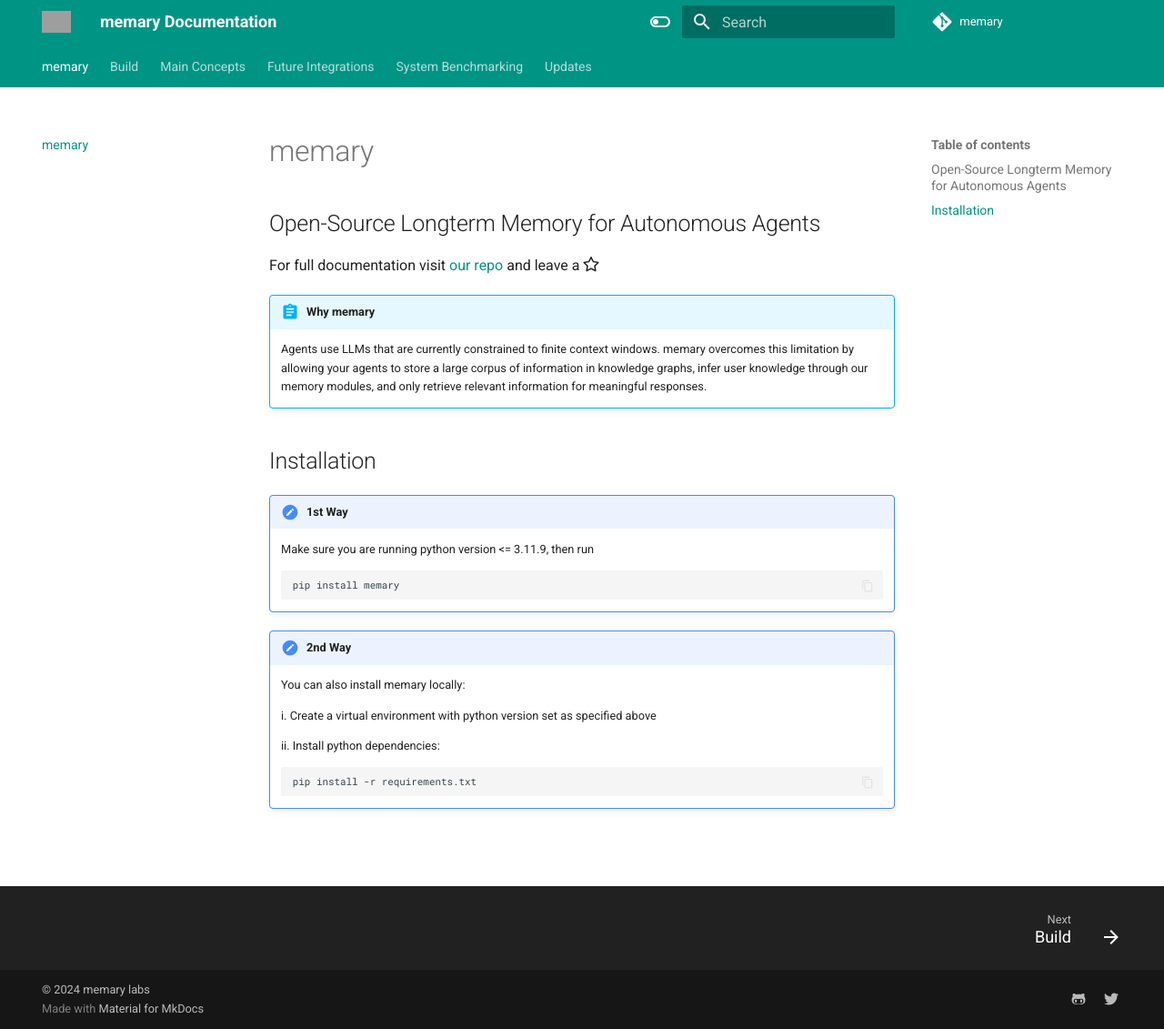
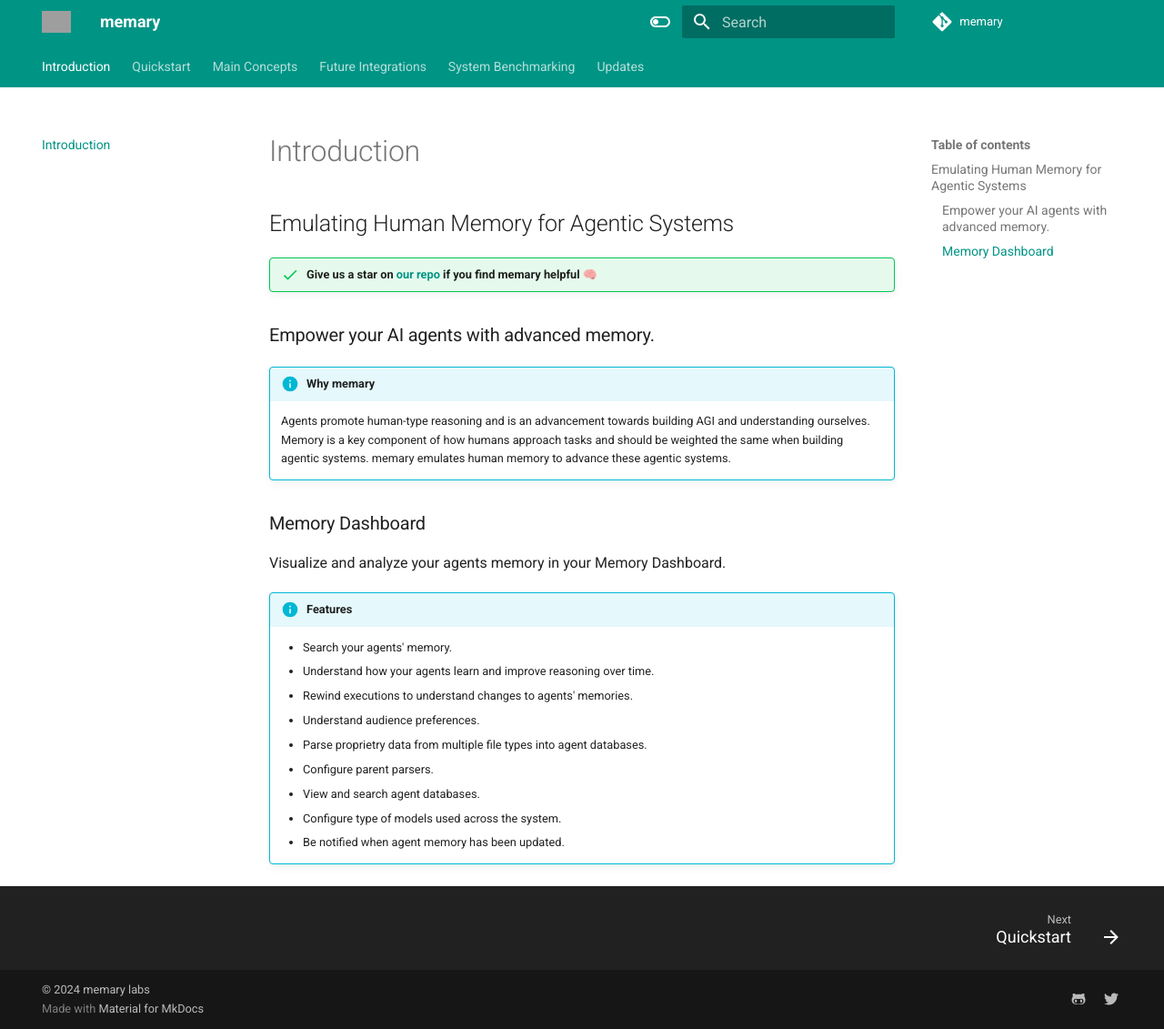
Before and after one commit to kingjulio8238/memarydocs, an MkDocs documentation site: the page built from docs/index.md, in a window 1280 px wide and 1131 px high. Shown: the whole window at 91% size. Built offline with MkDocs 1.6.1 and Material for MkDocs 9.7.7, drawn with Linux system fonts in a browser that asks for light colours; comment, search, counter and statistics services are not loaded; grey boxes are pictures that could not be loaded.

Commit message:
updated introduction and quickstart. Continue with quickstart including dashboard main feature which is reasoningacross executions

````diff
--- a/docs/index.md
+++ b/docs/index.md
@@ -1,25 +1,30 @@
-# memary
+# Introduction
 
-## Open-Source Longterm Memory for Autonomous Agents
+## Emulating Human Memory for Agentic Systems
 
-For full documentation visit [our repo](https://github.com/kingjulio8238/memary/tree/ollama-integration) and leave a :fontawesome-regular-star:
+!!! success "Give us a star on [our repo](https://github.com/kingjulio8238/memary/tree/ollama-integration) if you find memary helpful 🧠"
 
-!!! abstract "Why memary"
+### Empower your AI agents with advanced memory.
+
+!!! info "Why memary"
+    Agents promote human-type reasoning and is an advancement towards building AGI and understanding ourselves. Memory is a key component of how humans approach tasks and should be weighted the same when building agentic systems. memary emulates human memory to advance these agentic systems.
+    <!--
     Agents use LLMs that are currently constrained to finite context windows. memary overcomes this limitation by allowing your agents to store a large corpus of information in knowledge graphs, infer user knowledge through our memory modules, and only retrieve relevant information for meaningful responses.
+    -->
 
-## Installation
-!!! note "1st Way"
-    Make sure you are running python version <= 3.11.9, then run
-    ```
-    pip install memary
-    ```
+### Memory Dashboard
+Visualize and analyze your agents memory in your Memory Dashboard.
+!!! info "Features"
+    - Search your agents' memory.
+    - Understand how your agents learn and improve reasoning over time.
+    - Rewind executions to understand changes to agents' memories.
+    - Understand audience preferences.
+    - Parse proprietry data from multiple file types into agent databases.
+    - Configure parent parsers.
+    - View and search agent databases.
+    - Configure type of models used across the system.
+    - Be notified when agent memory has been updated.
 
-!!! note "2nd Way"
-    You can also install memary locally:
-
-    i. Create a virtual environment with python version set as specified above
-
-    ii. Install python dependencies:
-    ```
-    pip install -r requirements.txt
-    ```
+<!--
+To include live demos of each feature
+-->
--- a/mkdocs.yml
+++ b/mkdocs.yml
@@ -1,4 +1,4 @@
-site_name: memary Documentation
+site_name: memary
 theme:
   name: material
   #custom_dir: docs/overrides
````
Also changed, not shown: docs/build.md (+26 -10 lines).
